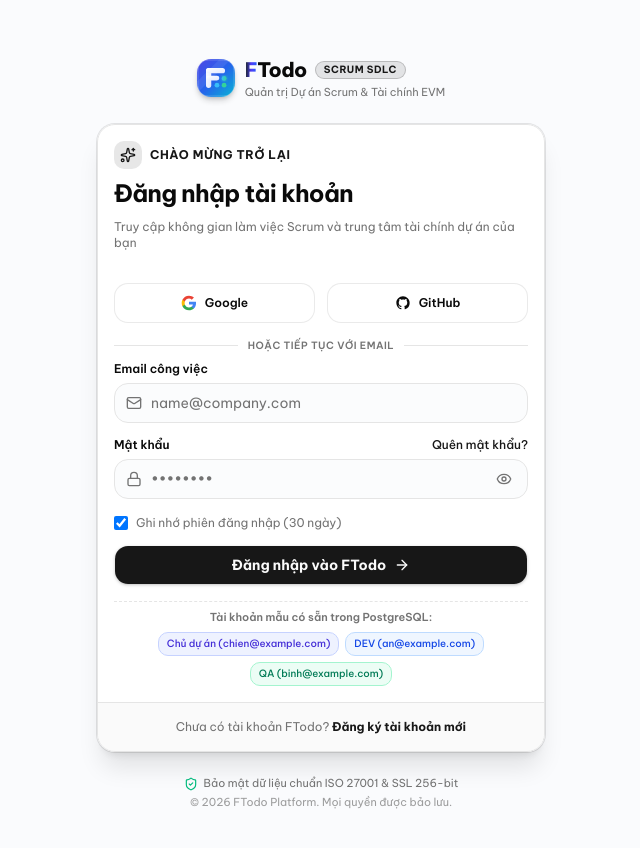
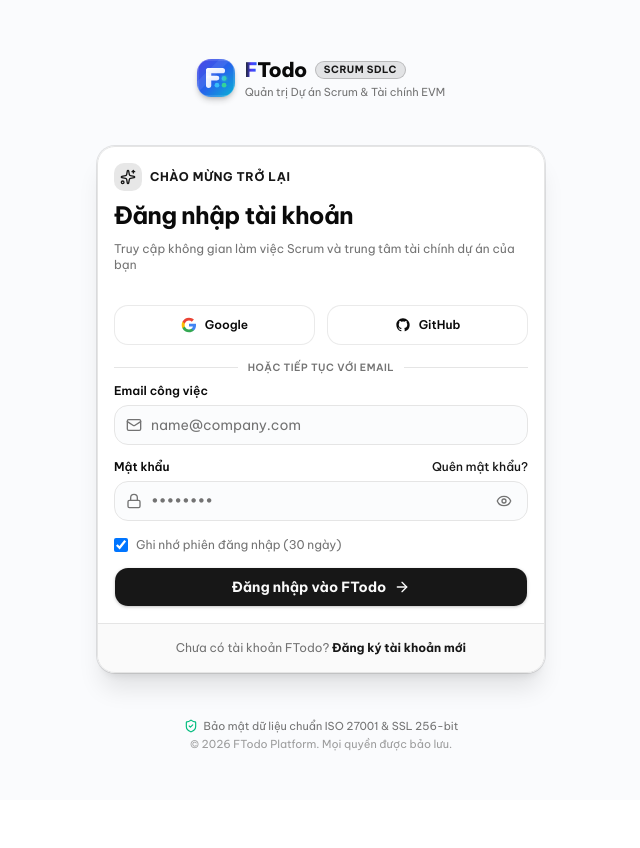
Before and after one commit to trinhquyetchien/FTodo, a Next.js app in the folder frontend/: page /login in a window 1280 px wide. Shown: the top 848 px of the page, without its empty margins (319-959 px from the left). After the commit the page ends 800 px from the top, so only its background shows below. Built offline with nearby package versions, Linux system fonts and the light colour scheme; no server answers.

Commit message:
feat(auth): remove sample account banner and text from login page

```diff
--- a/frontend/src/app/(auth)/login/page.tsx
+++ b/frontend/src/app/(auth)/login/page.tsx
@@ -48,14 +48,8 @@
     }
   };
 
-  const fillSampleAccount = (sampleEmail: string) => {
-    setEmail(sampleEmail);
-    setPassword("password123");
-    setError("");
-  };
-
   const handleSocialLogin = (provider: "google" | "github") => {
-    fillSampleAccount("chien@example.com");
+    setError(`Đăng nhập qua ${provider === "google" ? "Google" : "GitHub"} đang được cập nhật. Vui lòng đăng nhập bằng Email và Mật khẩu.`);
   };
 
   return (
@@ -218,36 +212,6 @@
             )}
           </Button>
         </form>
-
-        {/* Quick Demo Accounts Banner */}
-        <div className="pt-2 border-t border-dashed">
-          <p className="text-[11px] font-semibold text-muted-foreground mb-1.5 text-center">
-            Tài khoản mẫu có sẵn trong PostgreSQL:
-          </p>
-          <div className="flex flex-wrap gap-1.5 justify-center">
-            <button
-              type="button"
-              onClick={() => fillSampleAccount("chien@example.com")}
-              className="px-2 py-1 text-[10px] font-medium rounded-lg bg-indigo-50 dark:bg-indigo-950/40 text-indigo-700 dark:text-indigo-300 border border-indigo-200 dark:border-indigo-800 hover:bg-indigo-100 transition-colors"
-            >
-              Chủ dự án (chien@example.com)
-            </button>
-            <button
-              type="button"
-              onClick={() => fillSampleAccount("an@example.com")}
-              className="px-2 py-1 text-[10px] font-medium rounded-lg bg-blue-50 dark:bg-blue-950/40 text-blue-700 dark:text-blue-300 border border-blue-200 dark:border-blue-800 hover:bg-blue-100 transition-colors"
-            >
-              DEV (an@example.com)
-            </button>
-            <button
-              type="button"
-              onClick={() => fillSampleAccount("binh@example.com")}
-              className="px-2 py-1 text-[10px] font-medium rounded-lg bg-emerald-50 dark:bg-emerald-950/40 text-emerald-700 dark:text-emerald-300 border border-emerald-200 dark:border-emerald-800 hover:bg-emerald-100 transition-colors"
-            >
-              QA (binh@example.com)
-            </button>
-          </div>
-        </div>
       </CardContent>
 
       <CardFooter className="flex flex-col space-y-2 border-t pt-4">
--- a/frontend/src/app/(auth)/register/page.tsx
+++ b/frontend/src/app/(auth)/register/page.tsx
@@ -58,9 +58,7 @@
   };
 
   const handleSocialRegister = (provider: "google" | "github") => {
-    setName(provider === "google" ? "Google User" : "GitHub Developer");
-    setEmail(`user.${provider}@example.com`);
-    setPassword("password123");
+    setError(`Đăng ký qua ${provider === "google" ? "Google" : "GitHub"} đang được cập nhật. Vui lòng điền thông tin đăng ký bên dưới.`);
   };
 
   return (
```
